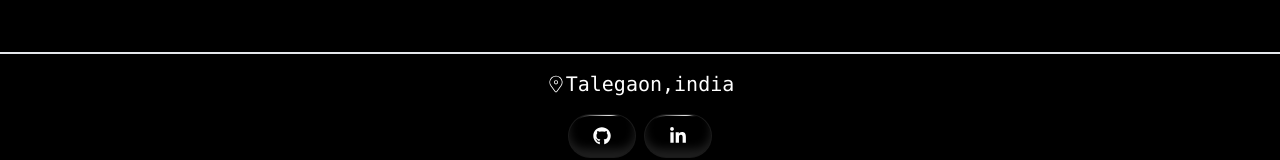
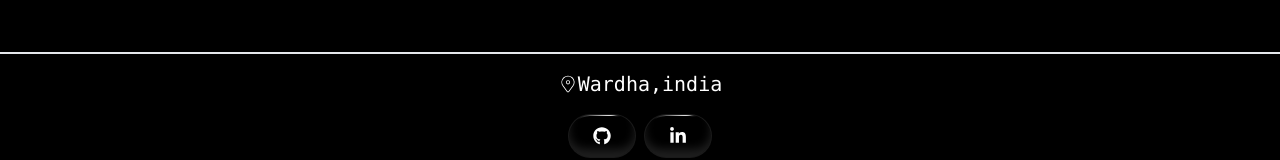
Before and after one commit to kunaldec022002/TypeScript-Portfolio, a React (Vite) app: page / in a window 1280 px wide. Shown: the part 6203-6363 px from the top of the page. Built offline with nearby package versions, Linux system fonts and the light colour scheme.

Commit message:
change address details

```diff
--- a/src/components/Footer.tsx
+++ b/src/components/Footer.tsx
@@ -7,7 +7,7 @@
     <div>
 <footer className=" py-4 border-t-2">
 
-    <div className="flex flex-col justify-center items-center gap-4">  <h2 className="flex items-center text-xl"><CiLocationOn /> Talegaon,india  </h2>
+    <div className="flex flex-col justify-center items-center gap-4">  <h2 className="flex items-center text-xl"><CiLocationOn /> Wardha,india  </h2>
     <div className="flex">
     <div className="cursor-pointer">
             <ShimmerButton to="https://github.com/kunaldec022002">
```
